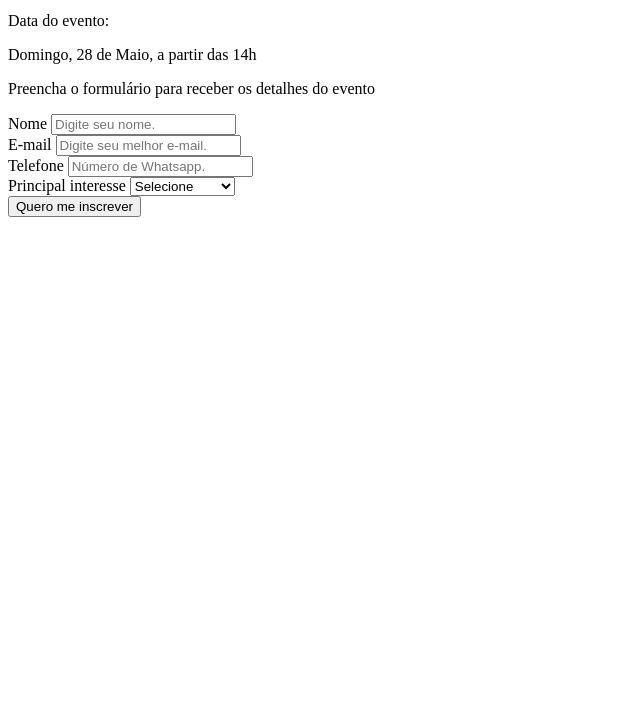
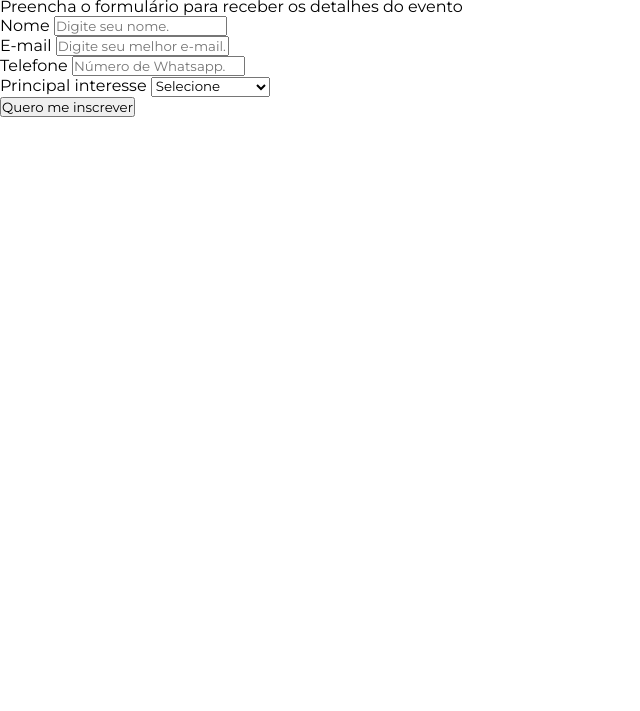
Before and after one commit to DaividVictor/Landing_Page_Event_1, a plain HTML site: page index.html in a window 1280 px wide. Shown: the part 89-800 px from the top of the page, without its empty margins (0-640 px from the left). Drawn offline with nearby package versions, Linux system fonts and the light colour scheme.

Commit message:
Salvando alterações.

```diff
--- a/CSS/style.css
+++ b/CSS/style.css
@@ -1,4 +1,19 @@
-h1 {
-  color: red;
+:root {
+  --primary: #EB1CCC;
+  --secondary: #95989a;
+  --text-color: #fff;
+  --text-secondary: #000;
+  --text-tertiary: #5d5d5d;
+}
+
+* {
   font-family: "Montserrat";
+  margin: 0;
+  padding: 0;
+  box-sizing: border-box;
 }
+
+/* Event form */
+#event-description {
+  background: linear-gradient(rgba(0,0,0,0.8)),url("../Img/hrz-5.jpg");
+}
```
